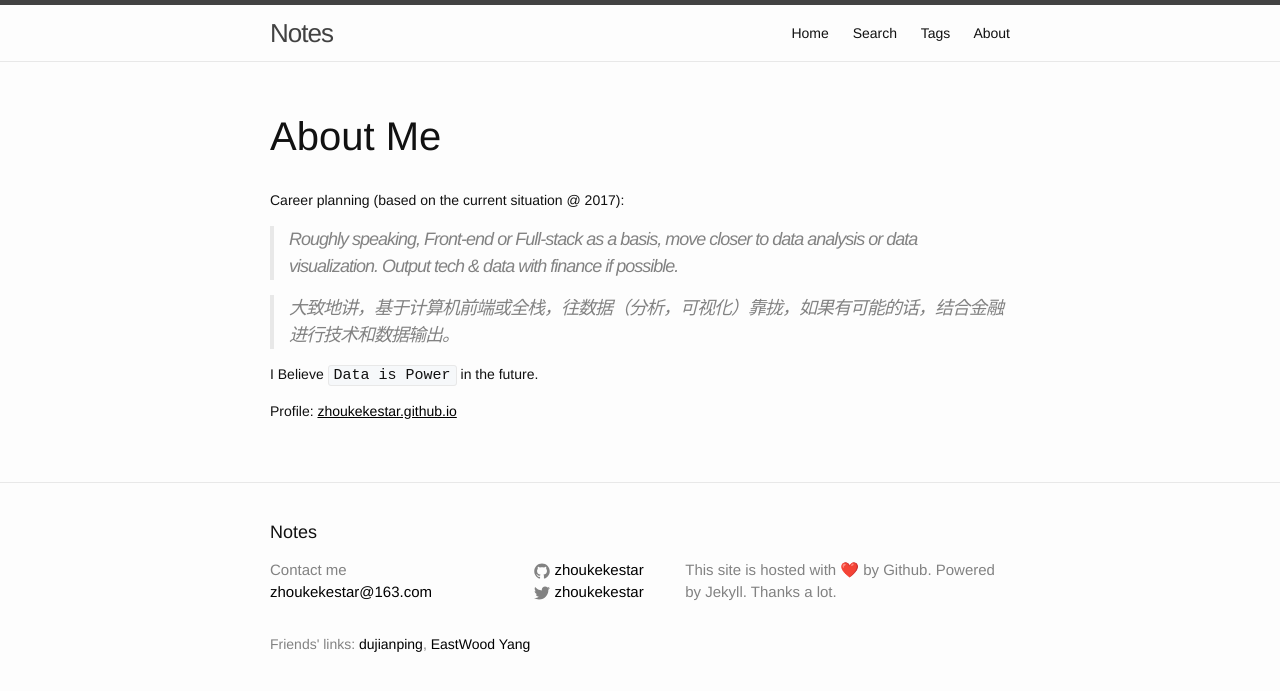
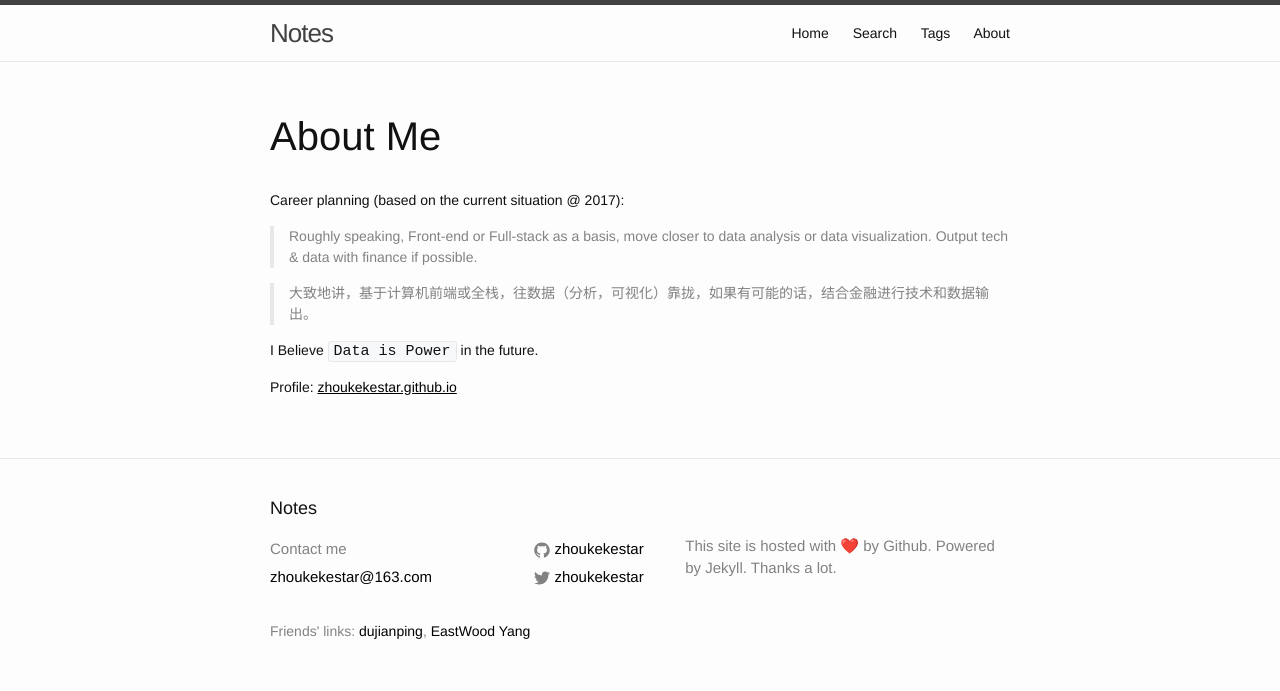
Before and after one commit to zhoukekestar/notes, a Jekyll site: the page built from about.md, in a window 1280 px wide. Shown: the top 691 px of the page. Built offline with Jekyll 4.4.1, drawn with Linux system fonts in a browser that asks for light colours.

Commit message:
update notes tyle

```diff
--- a/_sass/minima.scss
+++ b/_sass/minima.scss
@@ -1,7 +1,7 @@
 // Define defaults for each variable.
 
-$base-font-family: "Helvetica Neue", Helvetica, Arial, sans-serif !default;
-$base-font-size:   16px !default;
+$base-font-family: "Microsoft YaHei", "Helvetica Neue", Helvetica, Arial, sans-serif !default;
+$base-font-size:   14px !default;
 $base-font-weight: 400 !default;
 $small-font-size:  $base-font-size * 0.875 !default;
 $base-line-height: 1.5 !default;
--- a/_sass/minima/_base.scss
+++ b/_sass/minima/_base.scss
@@ -23,6 +23,7 @@ body {
     -o-font-feature-settings: "kern" 1;
     font-feature-settings: "kern" 1;
     font-kerning: normal;
+    line-height: 2em;
 }
 
 
@@ -113,9 +114,8 @@ blockquote {
     color: $grey-color;
     border-left: 4px solid $grey-color-light;
     padding-left: $spacing-unit / 2;
-    font-size: 18px;
-    letter-spacing: -1px;
-    font-style: italic;
+    font-style: normal;
+    margin-top: $spacing-unit / 2;
 
     > :last-child {
         margin-bottom: 0;
```
